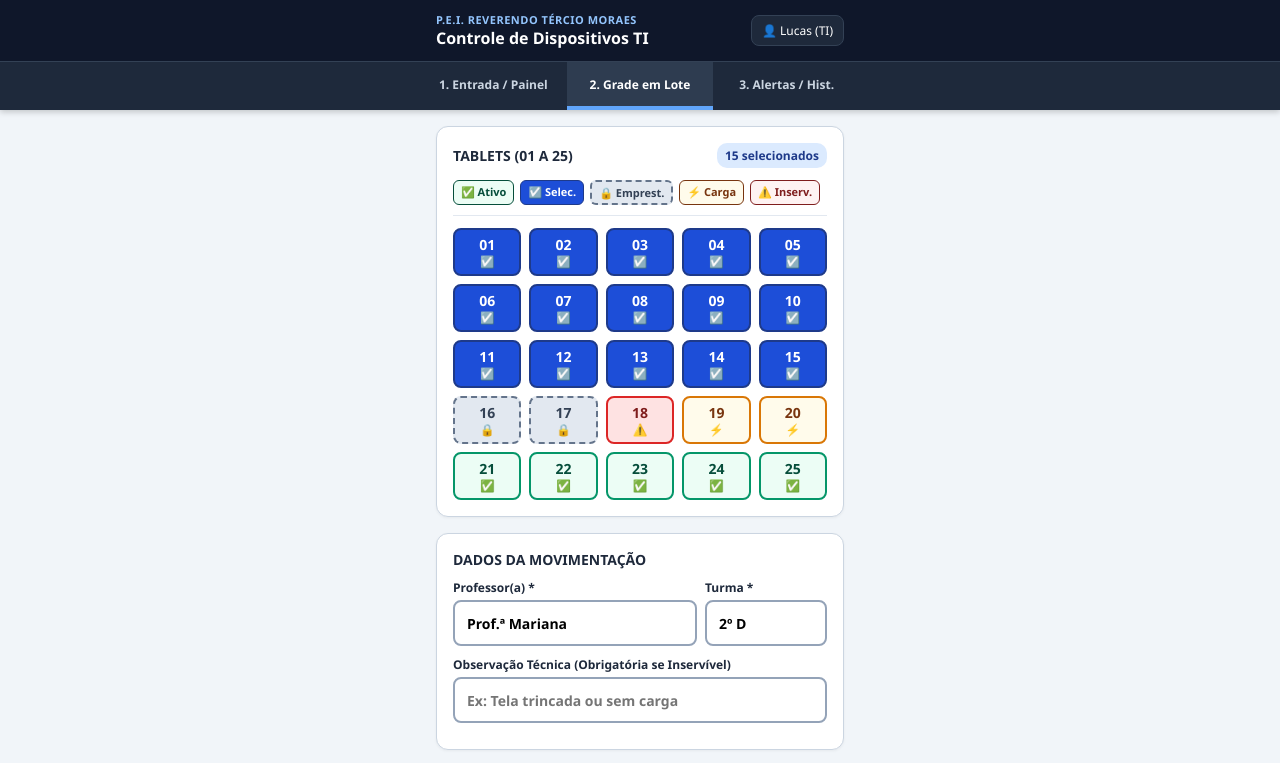
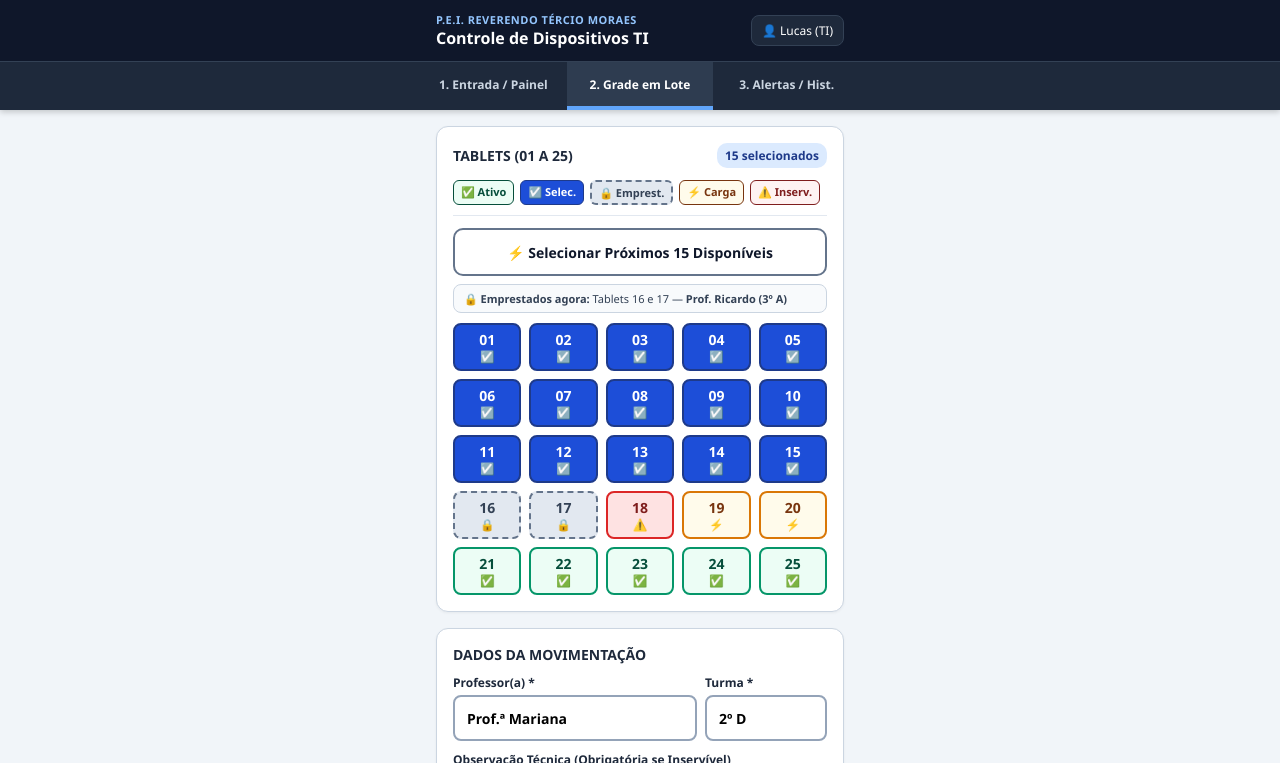
Before and after one commit to Nathalybonfim/controle-dispositivos-educacionais-mvp, a plain HTML site: page static/index.html in a window 1280 px wide. Both pictures are taken after a click on the label "2. Grade em Lote". Shown: the top 763 px of the page. Drawn offline with Linux system fonts and the light colour scheme.

Commit message:
feat: adicionar atalho de selecao rapida e exibicao de responsavel nos itens bloqueados

```diff
--- a/static/index.html
+++ b/static/index.html
@@ -183,6 +183,12 @@
           <span class="leg-item num-emp">🔒 Emprest.</span>
           <span class="leg-item st-carg">⚡ Carga</span>
           <span class="leg-item st-ins">⚠️ Inserv.</span>
+
+        </div>
+
+        <button type="button" class="btn btn-secondary" style="margin-bottom:8px;">⚡ Selecionar Próximos 15 Disponíveis</button>
+        <div style="font-size:11px; color:#334155; background:#f8fafc; border:1px solid #cbd5e1; border-radius:8px; padding:6px 10px; margin-bottom:10px;">
+          🔒 <strong>Emprestados agora:</strong> Tablets 16 e 17 — <strong>Prof. Ricardo (3º A)</strong>
         </div>
 
         <div class="grade">
```
